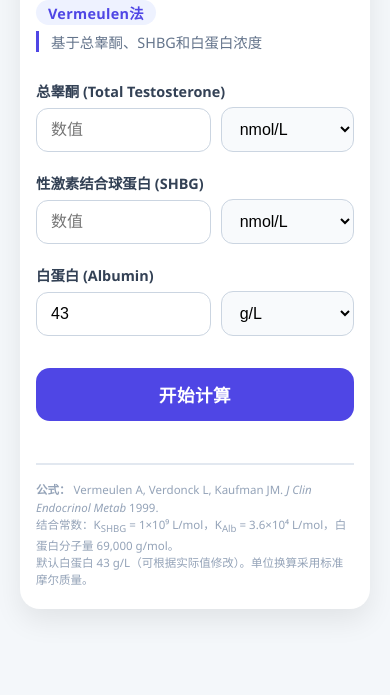
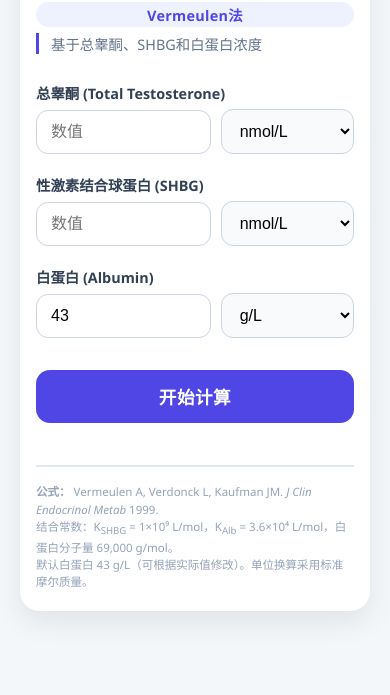
Before and after one commit to littlecat2025/Free-Testosterone-Calculation, a plain HTML site: page index.html in a window 390 px wide. Shown: the part 149-844 px from the top of the page. Drawn offline with Linux system fonts and the light colour scheme.

```diff
--- a/index.html
+++ b/index.html
@@ -37,7 +37,6 @@
             align-items: baseline;
             gap: 8px;
         }
-        /* 标题文字部分：图标＋文字，使用悬挂缩进实现换行后首字对齐 */
         .title-text {
             text-indent: -1em;
             padding-left: 1em;
@@ -182,12 +181,18 @@
             display: none;
         }
 
+        /* 窄屏适配：标签换行后居中 */
         @media (max-width: 480px) {
             .card {
                 padding: 20px 16px;
             }
             h1 {
                 font-size: 1.5rem;
+            }
+            .badge {
+                flex-basis: 100%;
+                text-align: center;
+                margin-top: 4px;
             }
             .ft-value {
                 font-size: 2rem;
```
